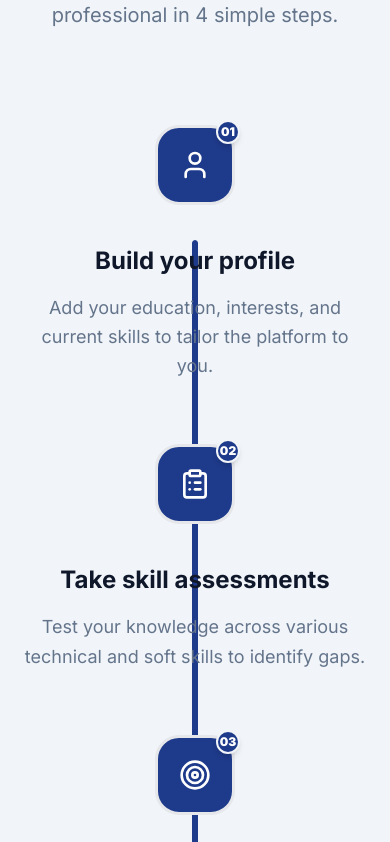
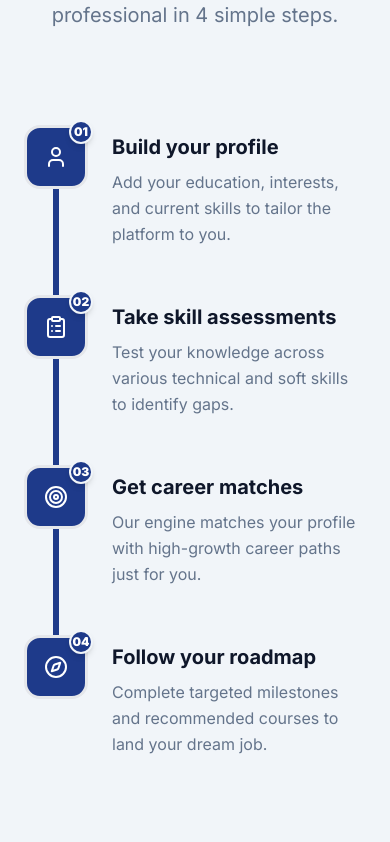
Before and after one commit to ashmitakhanal306/ElevateU, a React (Vite) app: page / in a window 390 px wide. Shown: the part 4862-5704 px from the top of the page. Built offline with nearby package versions, Linux system fonts and the light colour scheme; no server answers.

Commit message:
fix: how it works mobile timeline line issue

```diff
--- a/src/components/home/HowItWorks.jsx
+++ b/src/components/home/HowItWorks.jsx
@@ -77,7 +77,7 @@ export default function HowItWorks() {
           </div>
 
           <motion.div
-            className="grid grid-cols-1 md:grid-cols-4 gap-16 md:gap-8 relative z-10"
+            className="grid grid-cols-1 md:grid-cols-4 gap-12 md:gap-8 relative z-10"
             variants={containerVariants}
             initial="hidden"
             animate={inView ? "visible" : "hidden"}
@@ -88,13 +88,13 @@ export default function HowItWorks() {
               return (
                 <motion.div
                   key={index}
-                  className="flex flex-col items-center text-center group"
+                  className="flex flex-row md:flex-col items-start md:items-center text-left md:text-center group"
                   variants={itemVariants}
                 >
-                  <div className="relative mb-10 flex justify-center items-center">
+                  <div className="relative md:mb-10 mr-6 md:mr-0 flex justify-center items-center shrink-0">
                     {/* Icon Container */}
-                    <div className="relative z-10 w-20 h-20 bg-primary border-[3px] border-primary/80 rounded-3xl flex items-center justify-center group-hover:scale-110 group-hover:shadow-xl group-hover:shadow-primary/40 transition-all duration-300">
-                      <Icon className="w-8 h-8 text-bg-surface" />
+                    <div className="relative z-10 w-16 h-16 md:w-20 md:h-20 bg-primary border-[3px] border-primary/80 rounded-2xl md:rounded-3xl flex items-center justify-center group-hover:scale-110 group-hover:shadow-xl group-hover:shadow-primary/40 transition-all duration-300">
+                      <Icon className="w-6 h-6 md:w-8 md:h-8 text-bg-surface" />
                       {/* Step Number Badge */}
                       <span className="absolute -top-2 -right-2 w-6 h-6 rounded-full bg-primary text-white text-xs font-black flex items-center justify-center border-2 border-bg-page shadow-md">
                         {step.num}
@@ -102,19 +102,21 @@ export default function HowItWorks() {
                     </div>
                   </div>
 
-                  <h3 className="font-bold text-text-primary text-2xl mb-4">
-                    {step.title}
-                  </h3>
-                  <p className="text-lg text-text-secondary leading-relaxed">
-                    {step.description}
-                  </p>
+                  <div className="pt-2 md:pt-0">
+                    <h3 className="font-bold text-text-primary text-xl md:text-2xl mb-2 md:mb-4">
+                      {step.title}
+                    </h3>
+                    <p className="text-base md:text-lg text-text-secondary leading-relaxed">
+                      {step.description}
+                    </p>
+                  </div>
                 </motion.div>
               );
             })}
           </motion.div>
 
           {/* Mobile connecting line (Vertical) */}
-          <div className="md:hidden absolute top-[10%] bottom-[10%] left-1/2 w-1.5 -translate-x-1/2 bg-border rounded-full z-0 overflow-hidden">
+          <div className="md:hidden absolute top-[5%] bottom-[10%] left-8 w-1.5 -translate-x-1/2 bg-border rounded-full z-0 overflow-hidden">
             <motion.div
               className="w-full h-full bg-primary rounded-full origin-top"
               initial={{ scaleY: 0 }}
```
